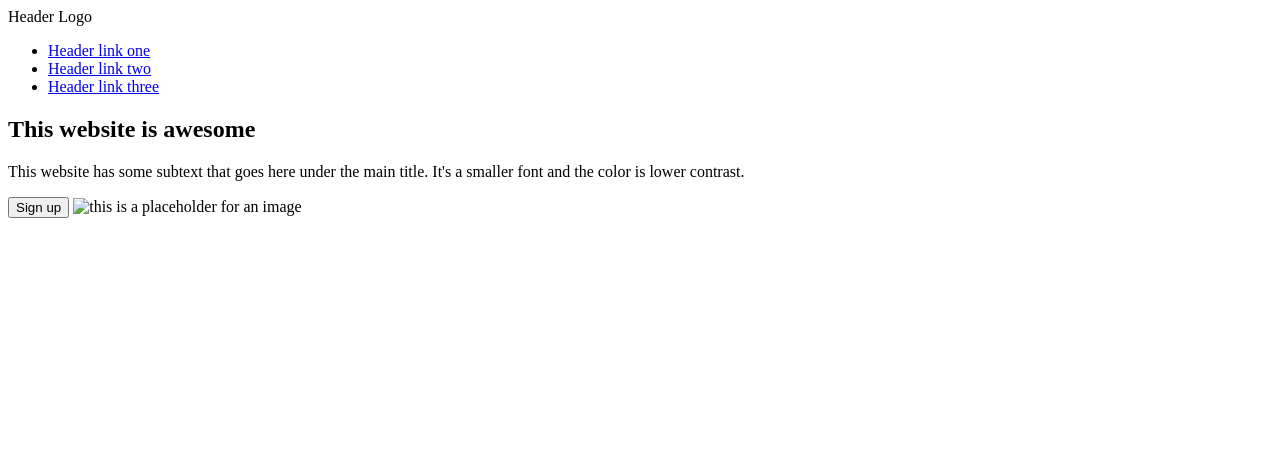
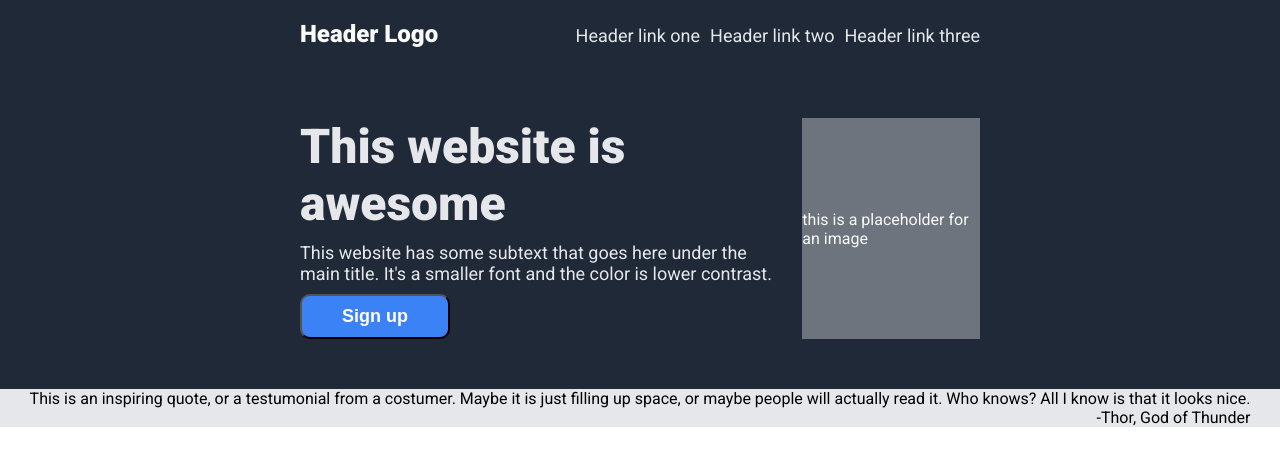
Before and after one commit to GbAraujoSouza/landing-page-odin-project, a plain HTML site: page index.html in a window 1280 px wide. Drawn offline with Linux system fonts and the light colour scheme.

Commit message:
stylize the hero

```diff
--- a/index.html
+++ b/index.html
@@ -18,6 +18,7 @@
     </header>
     <main>
         <section class="hero">
+            <div class="hero-content">
                 <h1>
                     This website is awesome
                 </h1>
@@ -25,11 +26,27 @@
                     This website has some subtext that goes here under the main title. It's a smaller font and the color is lower contrast.
                 </p>
                 <button>Sign up</button>
-            <img src="#" alt="this is a placeholder for an image">
+            </div>
+
+            <div class="image">
+                <p>this is a placeholder for an image</p>
+            </div>
         </section>
-        <section class="information"></section>
-        <section class="motivational"></section>
-        <section class="contact"></section>
+        <section class="information">
+
+        </section>
+        <section class="quote">
+            <div class="quote-content">
+                <p id="quote-phrase">
+                    This is an inspiring quote, or a testumonial from a costumer. Maybe it is just filling up space, or maybe people will actually read it. Who knows? All I know is that it looks nice.
+                </p>
+                <p id="author">
+                    -Thor, God of Thunder
+                </p>
+            </div>
+        </section>
+        <section class="contact">
+        </section>
     </main>
     <footer>
 
--- a/style.css
+++ b/style.css
@@ -0,0 +1,101 @@
+@charset "UTF-8";
+
+@import url('https://fonts.googleapis.com/css2?family=Roboto:ital,wght@0,100;0,300;0,400;0,500;0,700;0,900;1,100;1,300;1,400;1,500;1,700;1,900&display=swap');
+
+:root {
+    --color0: #1f2937;
+}
+
+* {
+    margin: 0;
+    padding: 0;
+}
+
+body {
+    font-family: 'Roboto', sans-serif;
+    display: flex;
+    flex-direction: column;
+}
+
+header {
+    color: #f9faf8;
+    display: flex;
+    justify-content: space-between;
+    padding: 20px 300px;
+    font-size: 24px;
+    font-weight: 900;
+}
+
+header > ul {
+    display: flex;
+    list-style: none;
+    gap: 10px;
+}
+
+header a {
+    color: #e5e7eb;
+    font-size: 18px;
+    text-decoration: none;
+    font-weight: normal;
+}
+
+header,
+.hero,
+.footer {
+    background-color: var(--color0);
+}
+
+.hero {
+    display: flex;
+    color: #f9faf8;
+    flex-flow: row nowrap;
+    padding: 50px 300px;
+    gap: 20px;
+}
+
+.hero button {
+    width: 150px;
+    text-align: center;
+    padding: 10px 0;
+    background-color: #3B82F6;
+    color: white;
+    font-weight: bold;
+    font-size: 18px;
+    border-radius: 10px;
+    cursor: pointer;
+}
+
+.hero-content {
+    display: flex;
+    flex-direction: column;
+    justify-content: center;
+    font-size: 18px;
+    color: #e5e7eb;
+    gap: 10px;
+}
+
+.hero-content h1 {
+    font-size: 48px;
+    font-weight: 900;
+}
+
+.image {
+    background-color: #6D747D;
+    width: 50%;
+
+    display: flex;
+    justify-content: center;
+    align-items: center;
+}
+
+.quote {
+    background-color: #e5e7eb;
+    display: flex;
+    justify-content: center;
+    align-items: center;
+    flex-direction: column;
+}
+
+#author {
+    text-align: end;
+}
```
Lines whose indentation alone changed are shown as unchanged.
